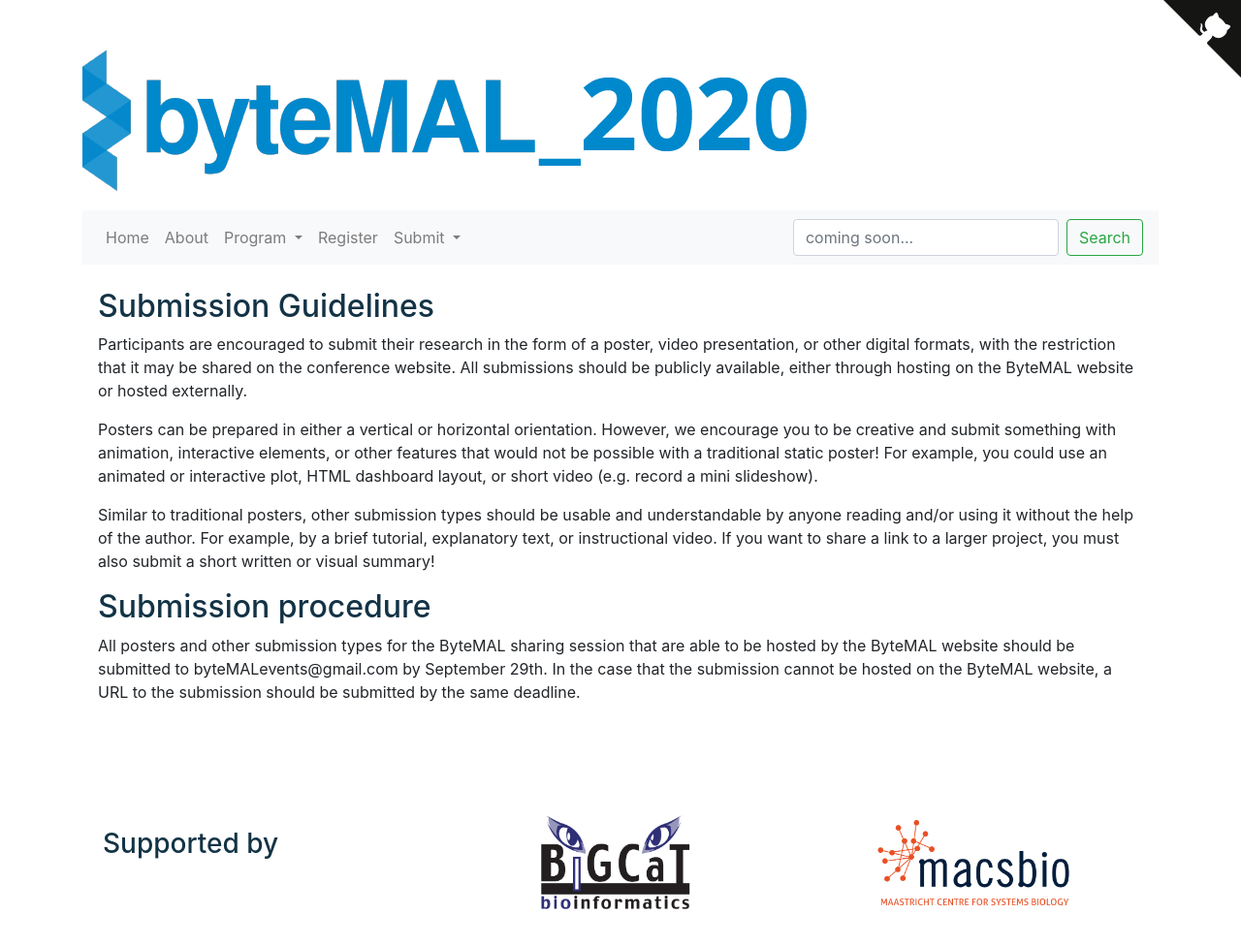
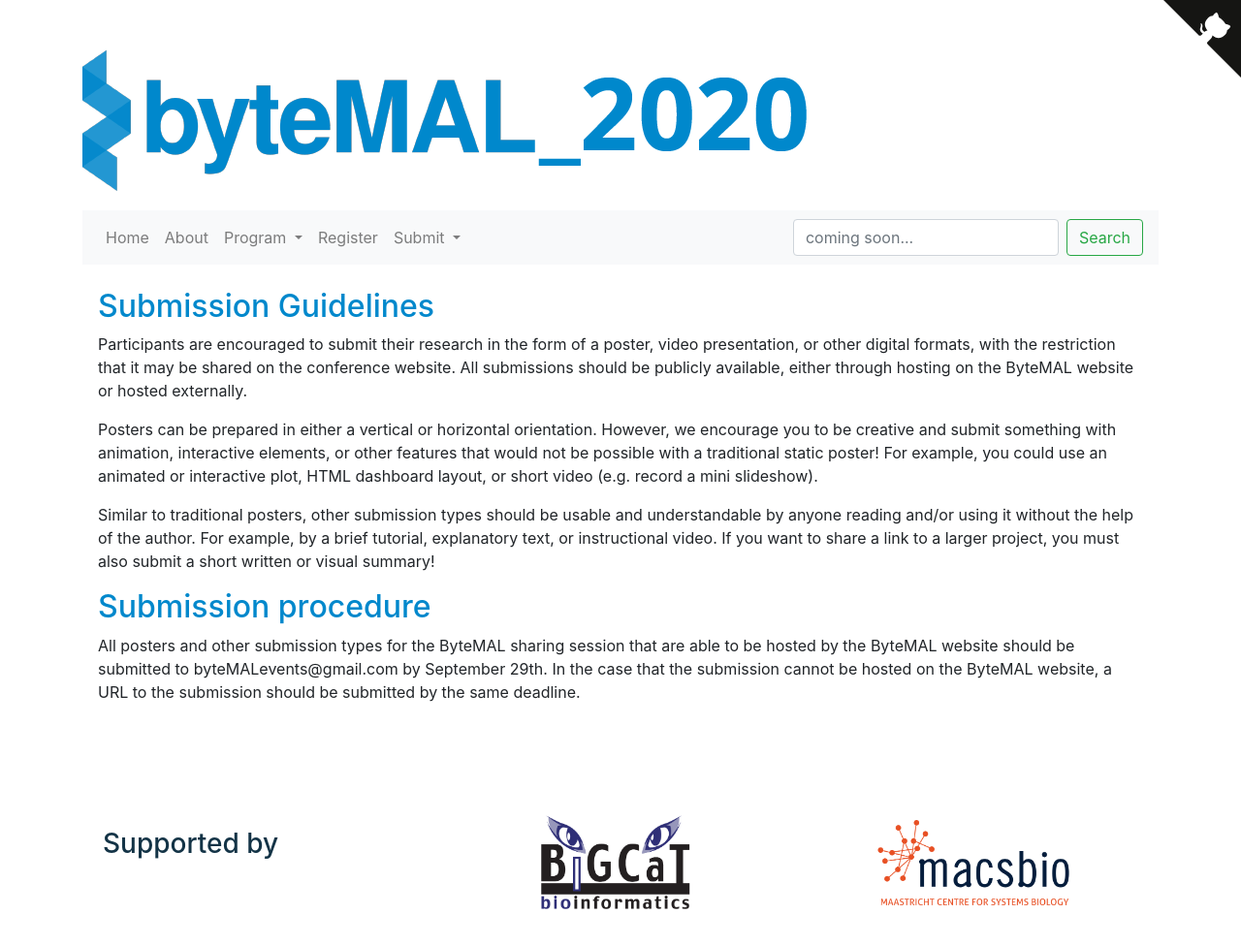
Before and after one commit to bytemal/bytemal-2020, a Jekyll site: the page built from _pages/submission.md, in a window 1280 px wide. Shown: the whole page at 97% size. Built offline with Jekyll 4.4.1, drawn with Linux system fonts in a browser that asks for light colours.

Commit message:
blue h2?

```diff
--- a/css/main.css
+++ b/css/main.css
@@ -1,7 +1,8 @@
 
 html { overflow-y: scroll; }
 
-h1, h2, h3, h4 { color: #133346; }
+h2 { color: #0088cc }
+h1, h3, h4 { color: #133346; }
 
 /* keynote horizontal card pics */
 .card-img{
```
